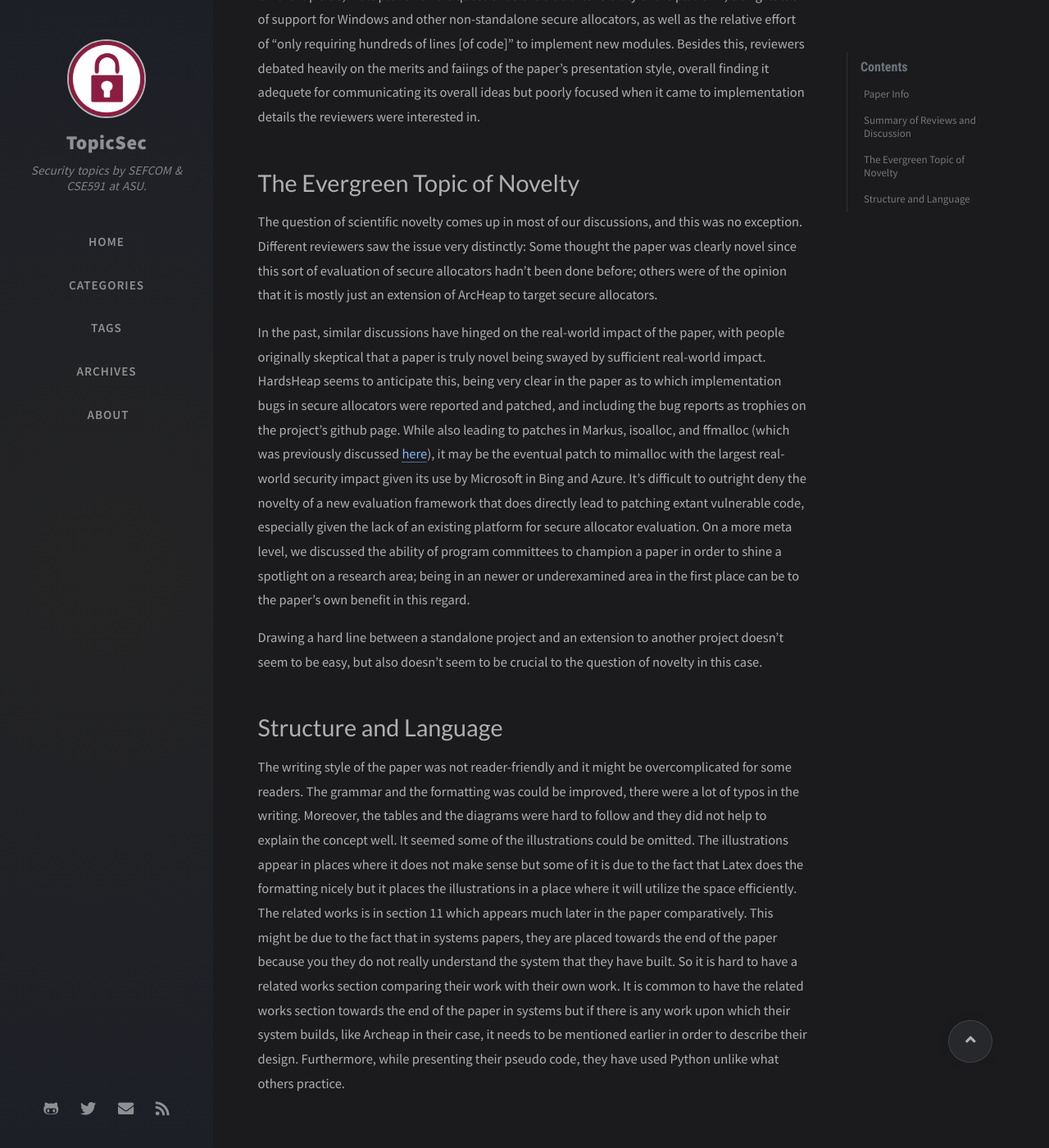
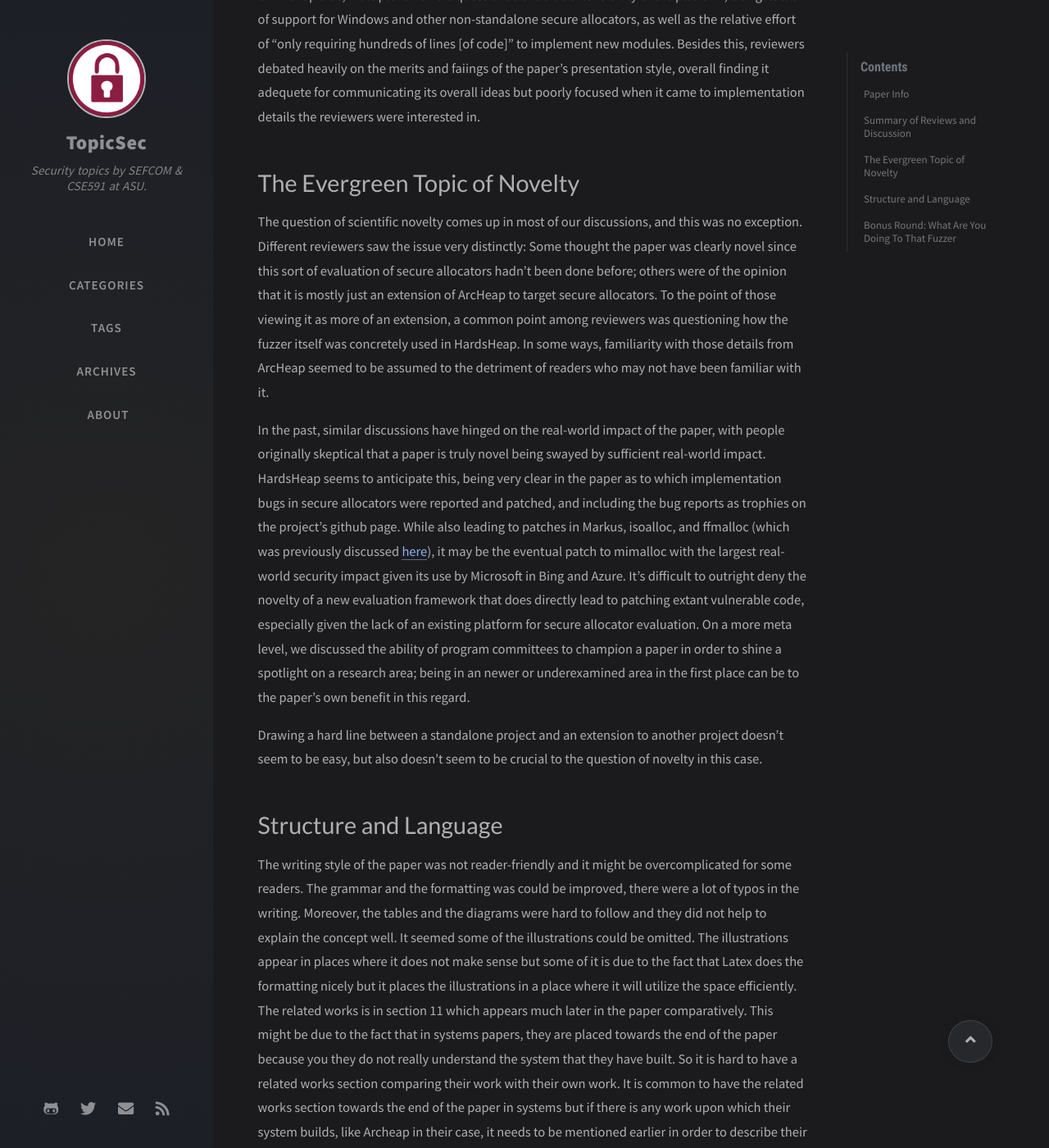
Before and after one commit to TopicSec/topicsec.github.io, a Jekyll site: the page built from _posts/2022-01-26-hardsheap.md, in a window 1280 px wide and 1400 px high, scrolled down 1556 px. Shown: the whole window at 82% size. Built offline with Jekyll 4.4.1, drawn with Linux system fonts in a browser that asks for light colours; nearby versions of some CDN libraries; comment, search, counter and statistics services are not loaded; some of the changed text lies outside the part shown.

Commit message:
Touch on clarity of how the fuzzer was used.

```diff
--- a/_posts/2022-01-26-hardsheap.md
+++ b/_posts/2022-01-26-hardsheap.md
@@ -33,6 +33,8 @@ Group discussion between reviewers generally agreed that the core merit of Hards
 The question of scientific novelty comes up in most of our discussions, and this was no exception.
 Different reviewers saw the issue very distinctly:
 Some thought the paper was clearly novel since this sort of evaluation of secure allocators hadn't been done before; others were of the opinion that it is mostly just an extension of ArcHeap to target secure allocators.
+To the point of those viewing it as more of an extension, a common point among reviewers was questioning how the fuzzer itself was concretely used in HardsHeap.
+In some ways, familiarity with those details from ArcHeap seemed to be assumed to the detriment of readers who may not have been familiar with it.
 
 In the past, similar discussions have hinged on the real-world impact of the paper, with people originally skeptical that a paper is truly novel being swayed by sufficient real-world impact.
 HardsHeap seems to anticipate this, being very clear in the paper as to which implementation bugs in secure allocators were reported and patched, and including the bug reports as trophies on the project's github page.
@@ -54,3 +56,5 @@ This might be due to the fact that in systems papers, they are placed towards th
 So it is hard to have a related works section comparing their work with their own work.
 It is common to have the related works section towards the end of the paper in systems but if there is any work upon which their system builds, like Archeap in their case, it needs to be mentioned earlier in order to describe their design.
 Furthermore, while presenting their pseudo code, they have used Python unlike what others practice.
+
+# Bonus Round: What Are You Doing To That Fuzzer
```
